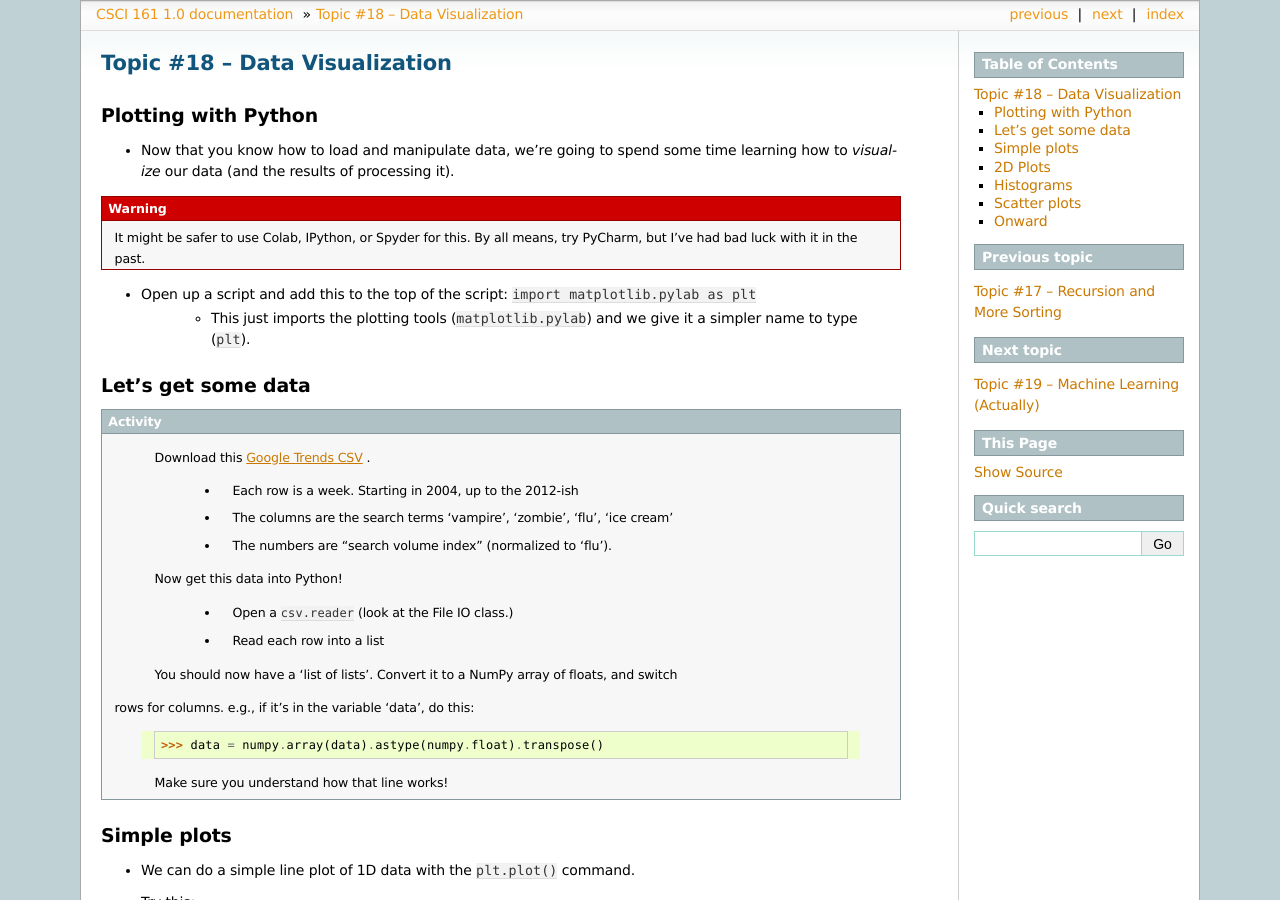
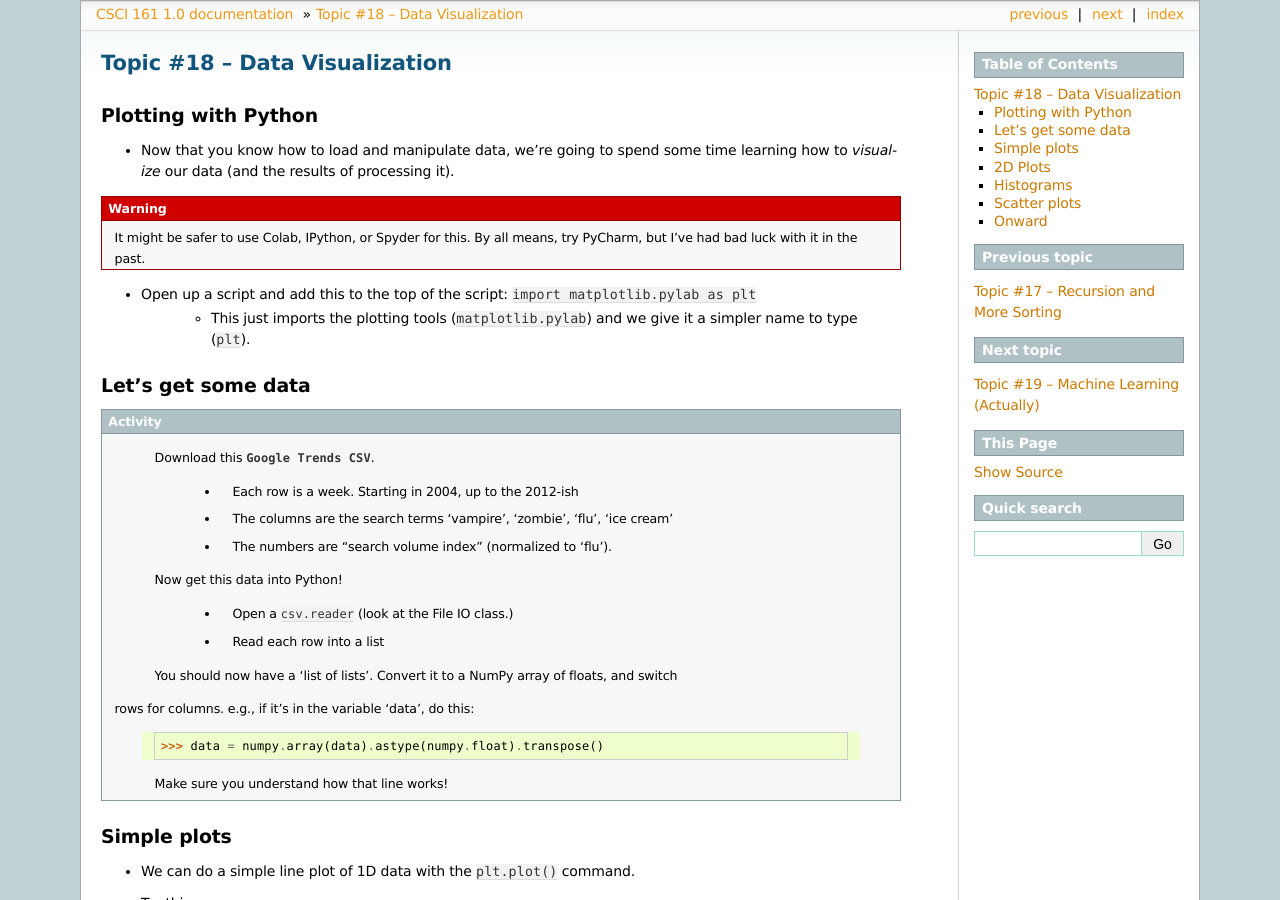
Before and after one commit to jameshughes89/cs101, a Sphinx documentation site: the page built from source/topic18.rst, in a window 1280 px wide and 900 px high. Built offline with Sphinx 7.4.7, drawn with Linux system fonts in a browser that asks for light colours; part of the change alters nothing that is shown.

```diff
--- a/source/topic18.rst
+++ b/source/topic18.rst
@@ -21,7 +21,7 @@ Let's get some data
 
 .. admonition:: Activity
 
-    Download this `Google Trends CSV <http://people.stfx.ca/jhughes/cs161/data/trends.csv>`_ .
+    Download this :download:`Google Trends CSV<../data/trends.csv>`.
 
         * Each row is a week. Starting in 2004, up to the 2012-ish
         * The columns are the search terms 'vampire', 'zombie', 'flu', 'ice cream'
```
